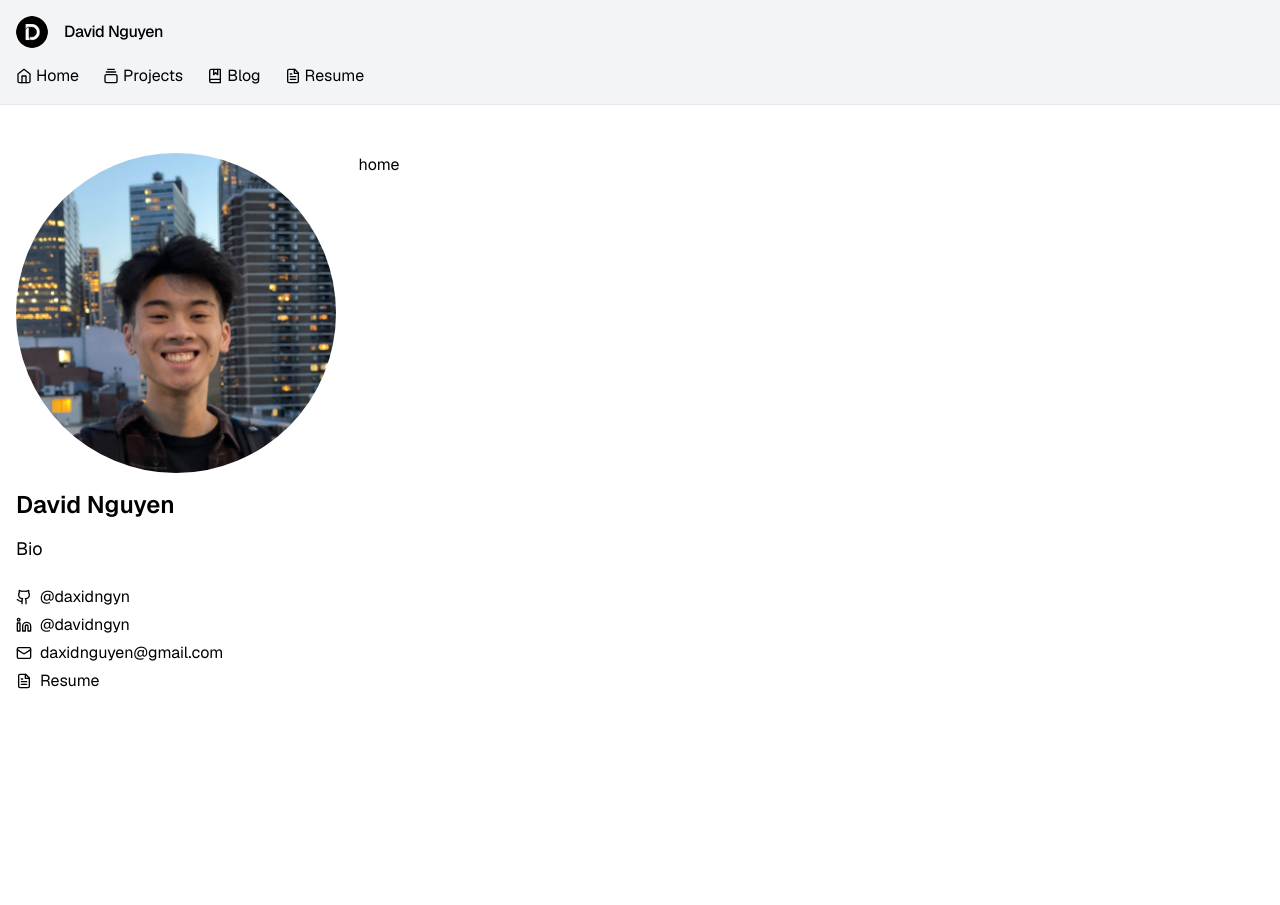
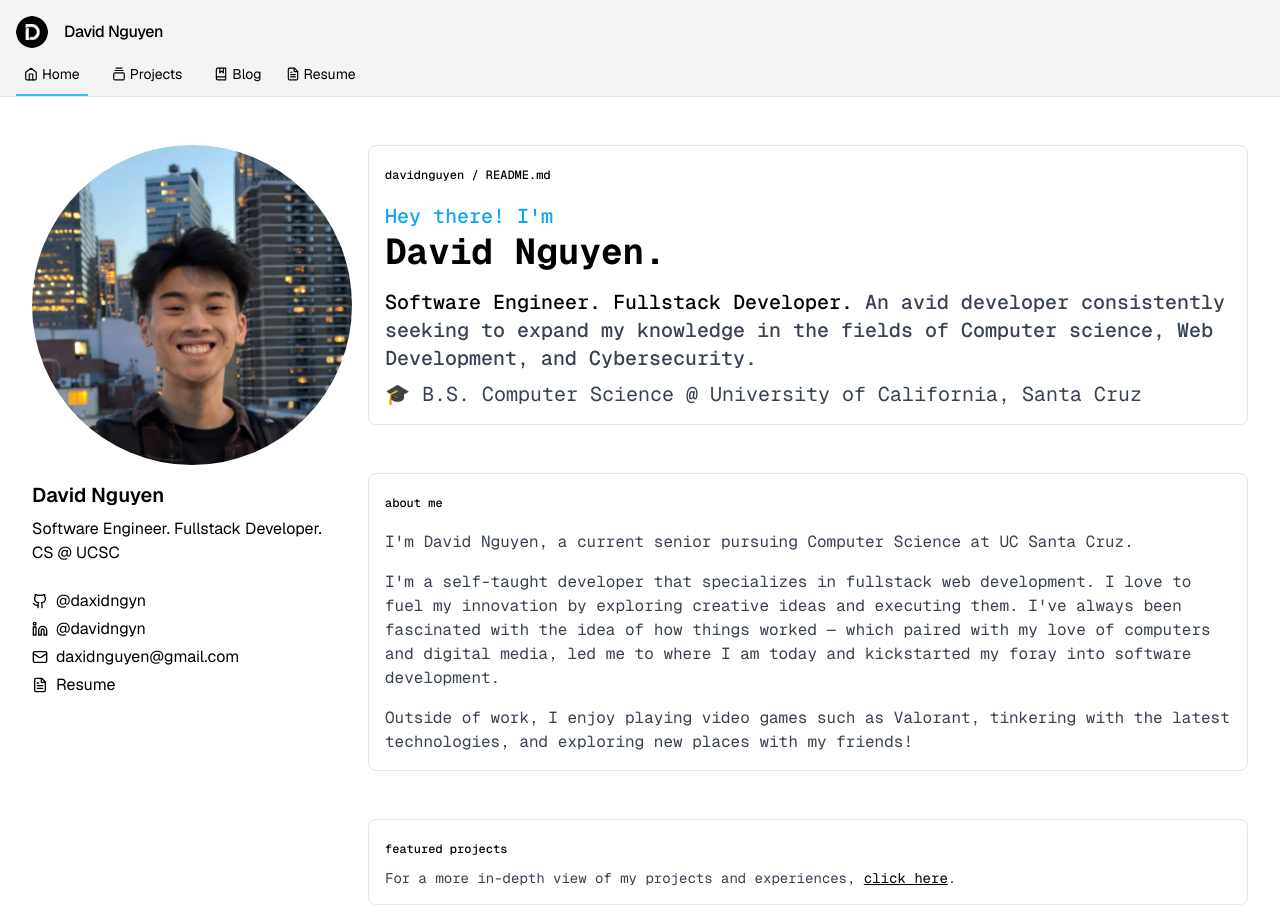
Before and after one commit to daxidngyn/david, a Next.js app: page /home in a window 1280 px wide. Before the commit the page ends 800 px from the top, so only its background shows below. Built offline with nearby package versions, Linux system fonts and the light colour scheme.

Commit message:
styling home + nav

```diff
--- a/package.json
+++ b/package.json
@@ -16,6 +16,7 @@
     "react-dom": "^18"
   },
   "devDependencies": {
+    "@tailwindcss/typography": "^0.5.10",
     "@types/node": "^20",
     "@types/react": "^18",
     "@types/react-dom": "^18",
--- /dev/null
+++ b/src/app/blog/page.tsx
@@ -0,0 +1,7 @@
+export default function BlogPage() {
+  return (
+    <main>
+      <div>blog</div>
+    </main>
+  );
+}
--- a/src/app/home/page.tsx
+++ b/src/app/home/page.tsx
@@ -1,7 +1,73 @@
+import { GeistMono } from "geist/font/mono";
+import Link from "next/link";
+
 export default function HomePage() {
   return (
-    <main>
-      <div>home</div>
+    <main className={`${GeistMono.className} col-span-8 space-y-12`}>
+      <section className="border w-full rounded-lg p-4" id="readme">
+        <span className="text-xs font-medium">davidnguyen / README.md</span>
+
+        <div className="mt-4">
+          <span className="relative text-lg font-medium text-sky-500 md:text-xl">
+            Hey there! I'm
+          </span>
+          <h1 className="font-bold text-3xl md:text-4xl mt-0.5">
+            David Nguyen.
+          </h1>
+
+          <p className="text-lg font-medium md:text-xl mt-4">
+            Software Engineer. Fullstack Developer.&nbsp;
+            <span className="text-gray-700">
+              An avid developer consistently seeking to expand my knowledge in
+              the fields of Computer science, Web Development, and
+              Cybersecurity.
+            </span>
+          </p>
+
+          <p className="text-lg text-gray-700 md:text-xl mt-2">
+            &#127891;&nbsp;B.S. Computer Science @ University of California,
+            Santa Cruz
+          </p>
+        </div>
+      </section>
+
+      <section className="border w-full rounded-lg p-4" id="about-me">
+        <span className="text-xs font-medium">about me</span>
+        <div className="mt-4 text-gray-700">
+          <p>
+            I'm David Nguyen, a current senior pursuing Computer Science at UC
+            Santa Cruz.
+          </p>
+          <p className="mt-4">
+            I'm a self-taught developer that specializes in fullstack web
+            development. I love to fuel my innovation by exploring creative
+            ideas and executing them. I've always been fascinated with the idea
+            of how things worked — which paired with my love of computers and
+            digital media, led me to where I am today and kickstarted my foray
+            into software development.
+          </p>
+          <p className="mt-4">
+            Outside of work, I enjoy playing video games such as Valorant,
+            tinkering with the latest technologies, and exploring new places
+            with my friends!
+          </p>
+        </div>
+      </section>
+
+      <section className="border w-full rounded-lg p-4" id="about-me">
+        <span className="text-xs font-medium">featured projects</span>
+
+        <div className="mt-2 text-gray-700 text-sm">
+          For a more in-depth view of my projects and experiences,&nbsp;
+          <Link
+            href="/projects"
+            className="cursor-pointer text-black transition duration-150 ease-in-out hover:text-sky-600 underline"
+          >
+            click here
+          </Link>
+          .
+        </div>
+      </section>
     </main>
   );
 }
--- a/src/app/layout.tsx
+++ b/src/app/layout.tsx
@@ -11,16 +11,14 @@ export const metadata: Metadata = {
 
 export default function RootLayout({
   children,
-  params,
 }: {
   children: React.ReactNode;
-  params: { tab: string };
 }) {
   return (
     <html lang="en" className="bg-white text-black min-h-screen h-full">
       <body className={GeistSans.className}>
-        <Header activeTab={params.tab} />
-        <div className="px-4 mt-12 max-w-7xl mx-auto grid grid-cols-11 gap-2">
+        <Header />
+        <div className="px-8 mt-12 max-w-7xl mx-auto grid grid-cols-11 gap-4 grid-flow-col">
           <Sidebar />
           {children}
         </div>
--- a/src/app/page.tsx
+++ b/src/app/page.tsx
@@ -1,7 +1,7 @@
 export default function Home() {
   return (
     <main className="flex min-h-screen flex-col items-center justify-between p-24">
-      <div>hello.</div>
+      <div>page</div>
     </main>
   );
 }
--- a/src/components/header.tsx
+++ b/src/components/header.tsx
@@ -1,27 +1,9 @@
-import BlogIcon from "@/icons/blog";
-import HomeIcon from "@/icons/home";
-import ProjectsIcon from "@/icons/projects";
-import ResumeIcon from "@/icons/resume";
 import Image from "next/image";
-import Link from "next/link";
+import Nav from "./nav";
 
-const navigation = [
-  {
-    name: "Home",
-    href: "/home",
-    icon: HomeIcon,
-  },
-  {
-    name: "Projects",
-    href: "/projects",
-    icon: ProjectsIcon,
-  },
-  { name: "Blog", href: "/blog", icon: BlogIcon },
-];
-
-export default function Header({ activeTab }: { activeTab: string }) {
+export default function Header() {
   return (
-    <header className="bg-gray-100 p-4 border-b">
+    <header className="bg-gray-100 px-4 pt-4 pb-3 border-b">
       <div className="flex items-center gap-x-4">
         <Image
           src="/apple-touch-icon.png"
@@ -32,27 +14,7 @@ export default function Header({ activeTab }: { activeTab: string }) {
         />
         <span className="font-medium tracking-tight">David Nguyen</span>
       </div>
-      <nav className="mt-4 space-x-6 flex items-center">
-        {navigation.map((path) => (
-          <Link
-            href={path.href}
-            key={path.name}
-            className="flex items-center gap-x-1"
-          >
-            <path.icon className="w-4 h-4" />
-            <span>{path.name}</span>
-          </Link>
-        ))}
-        <a
-          href="https://docs.google.com/document/d/1xL3zLZNoR7UqMyGOlppvSfMhnUUV3q_hgk9gP90edw8/edit?usp=sharing"
-          target="_blank"
-          rel="noopener noreferrer"
-          className="flex items-center gap-x-1"
-        >
-          <ResumeIcon className="w-4 h-4" />
-          <span>Resume</span>
-        </a>
-      </nav>
+      <Nav />
     </header>
   );
 }
--- /dev/null
+++ b/src/components/nav.tsx
@@ -0,0 +1,55 @@
+"use client";
+
+import Link from "next/link";
+import { usePathname } from "next/navigation";
+
+import BlogIcon from "@/icons/blog";
+import HomeIcon from "@/icons/home";
+import ProjectsIcon from "@/icons/projects";
+import ResumeIcon from "@/icons/resume";
+
+const navigation = [
+  {
+    name: "Home",
+    href: "/home",
+    icon: HomeIcon,
+  },
+  {
+    name: "Projects",
+    href: "/projects",
+    icon: ProjectsIcon,
+  },
+  { name: "Blog", href: "/blog", icon: BlogIcon },
+];
+
+export default function Nav() {
+  const pathname = usePathname();
+
+  return (
+    <nav className="mt-4 space-x-4 flex items-center">
+      {navigation.map((path) => (
+        <Link
+          href={path.href}
+          key={path.name}
+          className="flex items-center gap-x-1 relative px-2 justify-center"
+        >
+          <path.icon className="w-3.5 h-3.5" />
+          <span className="text-sm">{path.name}</span>
+
+          {pathname.includes(path.href) && (
+            <div className="absolute w-full -bottom-3 bg-sky-400 h-0.5" />
+          )}
+        </Link>
+      ))}
+      <a
+        href="https://docs.google.com/document/d/1xL3zLZNoR7UqMyGOlppvSfMhnUUV3q_hgk9gP90edw8/edit?usp=sharing"
+        target="_blank"
+        rel="noopener noreferrer"
+        className="flex items-center gap-x-1"
+      >
+        <ResumeIcon className="w-3.5 h-3.5" />
+        <span className="text-sm">Resume</span>
+      </a>
+    </nav>
+  );
+}
--- /dev/null
+++ b/src/components/project-card.tsx
@@ -0,0 +1,19 @@
+export const ProjectCard = () => {
+  return (
+    <article>
+      <div>
+        <div>hello.</div>
+      </div>
+    </article>
+  );
+};
+
+export const ProjectCardMini = () => {
+  return (
+    <article>
+      <div>
+        <div>hello.</div>
+      </div>
+    </article>
+  );
+};
--- a/src/components/sidebar.tsx
+++ b/src/components/sidebar.tsx
@@ -40,21 +40,25 @@ export default function Sidebar() {
           className="rounded-full w-80 h-80 object-cover object-[center_top]"
         />
         <div className="flex flex-col mt-4">
-          <span className="font-semibold text-2xl">David Nguyen</span>
-          <span className="text-lg leading-6 mt-4">Bio</span>
+          <span className="font-semibold text-xl">David Nguyen</span>
+          <span className="leading-6 mt-2">
+            Software Engineer. Fullstack Developer.
+          </span>
+          <span className="leading-6">CS @ UCSC</span>
 
           <div className="mt-6 flex flex-col gap-y-1">
             {socials.map((social) => (
-              <a
-                key={social.name}
-                href={social.link}
-                target="_blank"
-                rel="noopener noreferrer"
-                className="flex items-center gap-x-2"
-              >
+              <div key={social.name} className="flex items-center gap-x-2">
                 <social.icon className="w-4 h-4" />
-                <span>{social.name}</span>
-              </a>
+                <a
+                  href={social.link}
+                  target="_blank"
+                  rel="noopener noreferrer"
+                  className="hover:underline hover:text-sky-600"
+                >
+                  {social.name}
+                </a>
+              </div>
             ))}
           </div>
         </div>
--- a/tailwind.config.ts
+++ b/tailwind.config.ts
@@ -1,20 +1,16 @@
-import type { Config } from 'tailwindcss'
+import type { Config } from "tailwindcss";
 
 const config: Config = {
-  content: [
-    './src/pages/**/*.{js,ts,jsx,tsx,mdx}',
-    './src/components/**/*.{js,ts,jsx,tsx,mdx}',
-    './src/app/**/*.{js,ts,jsx,tsx,mdx}',
-  ],
+  content: ["./src/**/*.{js,ts,jsx,tsx,mdx}"],
   theme: {
     extend: {
       backgroundImage: {
-        'gradient-radial': 'radial-gradient(var(--tw-gradient-stops))',
-        'gradient-conic':
-          'conic-gradient(from 180deg at 50% 50%, var(--tw-gradient-stops))',
+        "gradient-radial": "radial-gradient(var(--tw-gradient-stops))",
+        "gradient-conic":
+          "conic-gradient(from 180deg at 50% 50%, var(--tw-gradient-stops))",
       },
     },
   },
-  plugins: [],
-}
-export default config
+  plugins: [require("@tailwindcss/typography")],
+};
+export default config;
```
Also changed, not shown: 1 other file (tests, documents, lock files or other folders).
